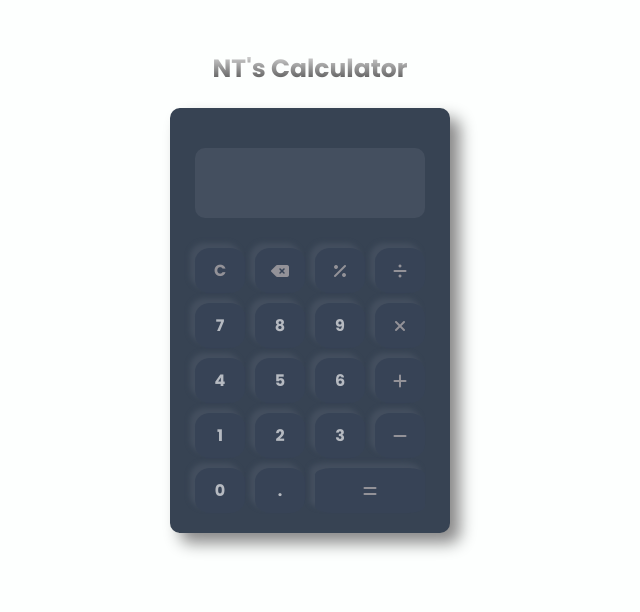
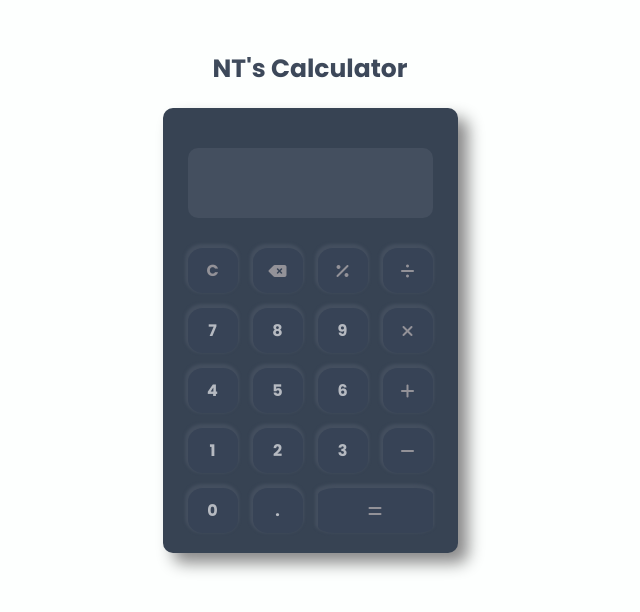
Before and after one commit to TouhidZaman/interactive-js-calculator-app, a plain HTML site: page index.html in a window 1280 px wide. Shown: the whole page, without its empty margins (330-970 px from the left). Drawn offline with Linux system fonts and the light colour scheme.

Commit message:
Buttons shadow adjusted

```diff
--- a/style.css
+++ b/style.css
@@ -24,7 +24,7 @@ body {
 }
 .calculator-title{
     /* background: linear-gradient(to right, #f6d365 0%, #fda085 51%, #f6d365 100%); */
-    background: -webkit-linear-gradient(#eee, #333);
+    background: -webkit-linear-gradient(#444F5F, #374356);
     color: transparent;
     font-size: 25px;
     background-clip: text;
@@ -35,7 +35,6 @@ body {
     margin-top: 20px;
     padding: 20px 25px;
     background-color: #374353;
-    /* box-shadow: -7px -7px 8px #444F5F; */
     box-shadow: 10px 10px 16px #888888;
     border-radius: 10px;
 }
@@ -50,28 +49,24 @@ body {
 .calculator-buttons {
     display: grid;
     grid-template-columns: repeat(4, 50px);
-    gap: 10px;
+    gap: 15px;
 }
 .clc-btn {
     color: rgba(255, 255, 255, 0.637);
     font-weight: bolder;
-    /* background-color: #F3F2F8; */
     background-color: #374356;
     padding: 10px 0px;
     display: flex;
     border-radius: 30%;
     align-items: center;
     justify-content: center;
-    /* box-shadow: 10px 10px 8px #888888; */
-    box-shadow: -5px -5px 5px #444F5F;
+    box-shadow: -1px -2px 3px 2px #444F5F;
+    /* box-shadow: 0px 0px 0px 1px #444F5F; */
 }
 .clc-btn:active {
-    /* box-shadow: 3px 5px whitesmoke; */
-    /* background-color: aqua; */
     transform: scale(1.1);
 }
 .clc-btn-equal {
-    /* grid-column: 3 / span 4; */
     grid-column-start: 3;
     grid-column-end: 5;
     border-radius: 15%;
```
